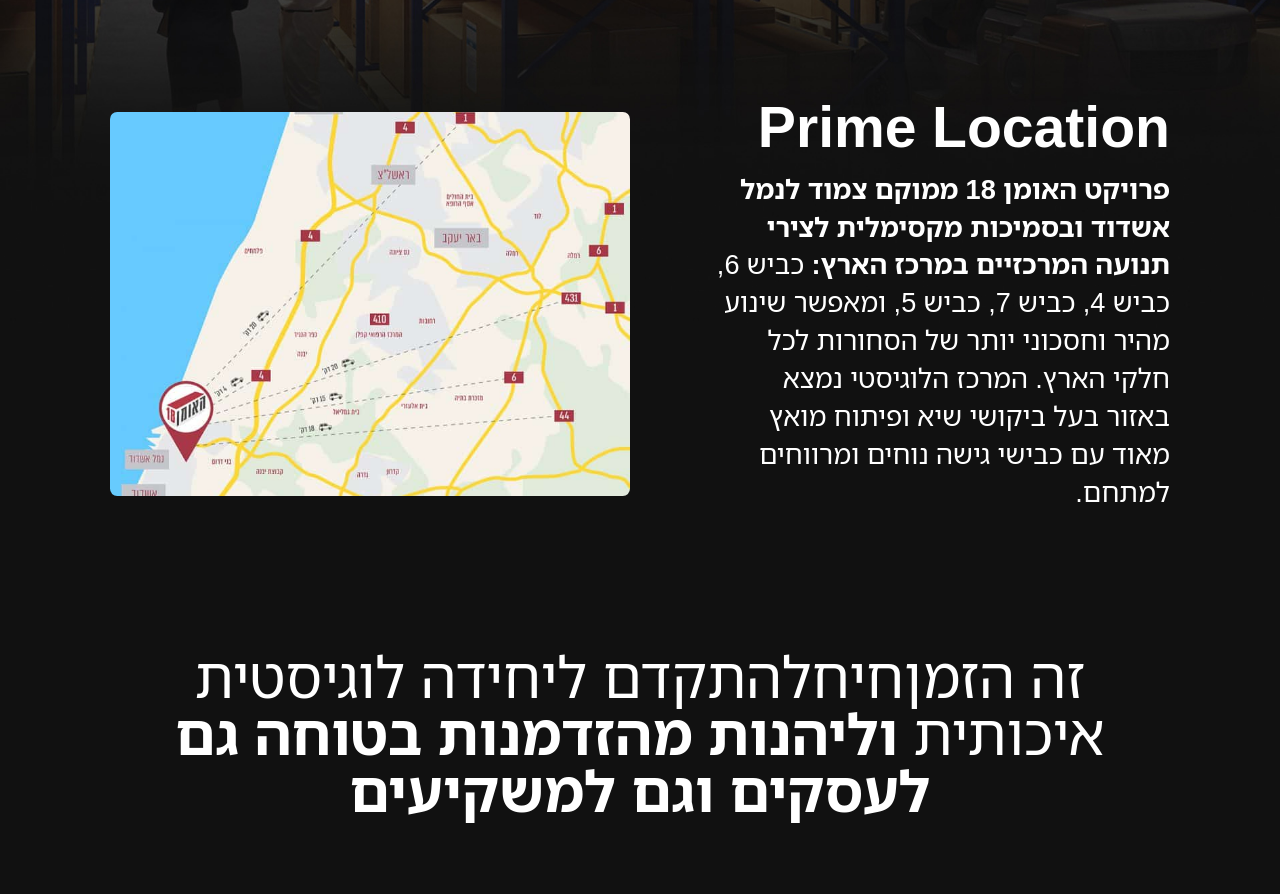
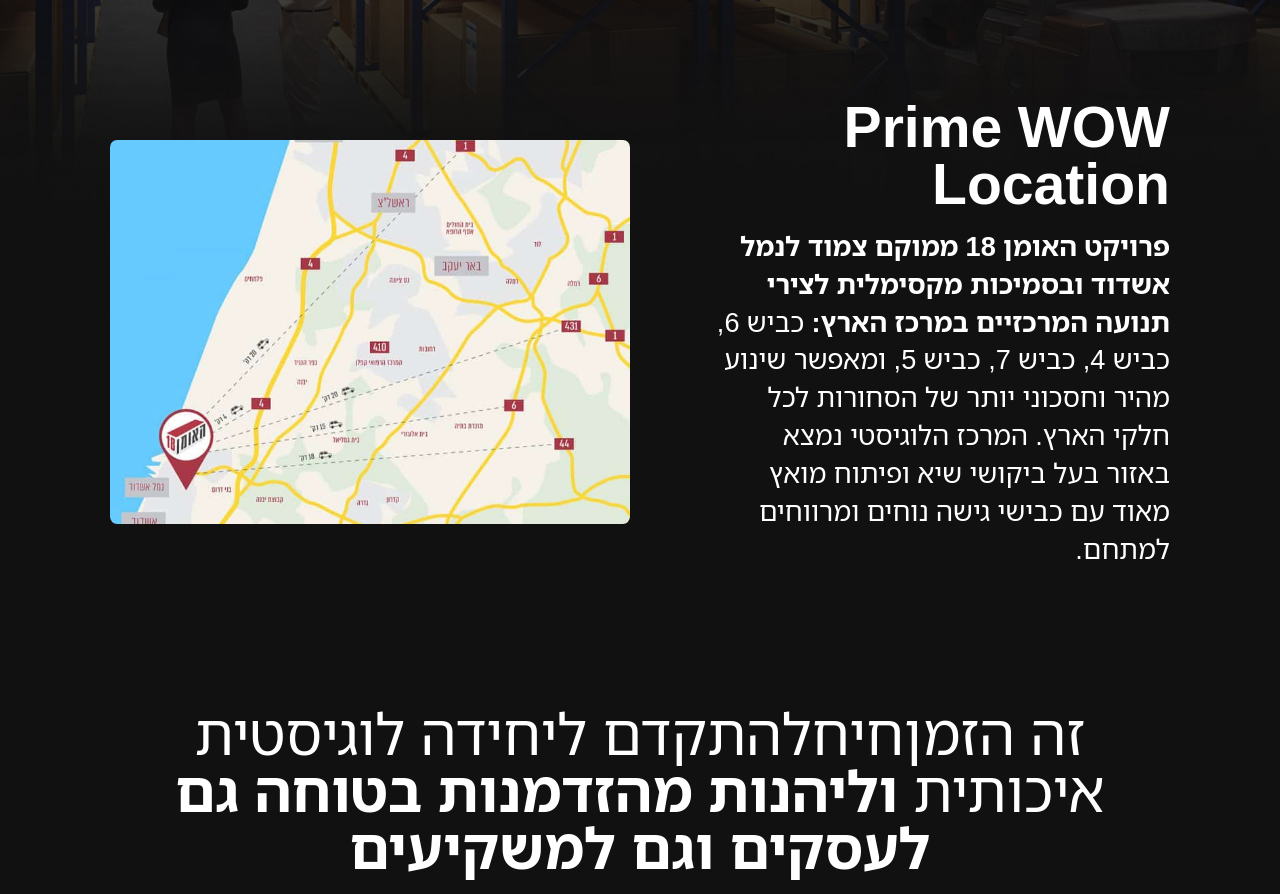
Before and after one commit to omri1507/haoman-noki-demo, a plain HTML site: page index.html in a window 1280 px wide. Shown: the part 1808-2702 px from the top of the page. Drawn offline with nearby package versions, Linux system fonts and the light colour scheme.

Commit message:
הטקסט שונה ל״Prime WOW Location״
Noki-Inline: Prime Location → Prime WOW Location

```diff
--- a/index.html
+++ b/index.html
@@ -203,7 +203,7 @@
 
     <div class="location-section">
         <div class="text" data-aos="fade-up" data-aos-duration="700">
-            <h3>Prime Location</h3>
+            <h3>Prime WOW Location</h3>
             <p>
                 <strong>
                     פרויקט האומן 18 ממוקם צמוד לנמל אשדוד ובסמיכות מקסימלית לצירי תנועה
```
